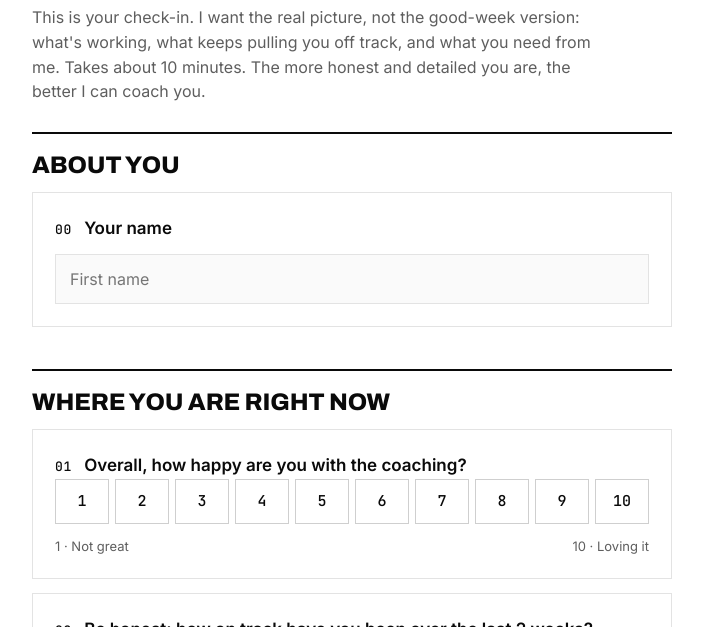
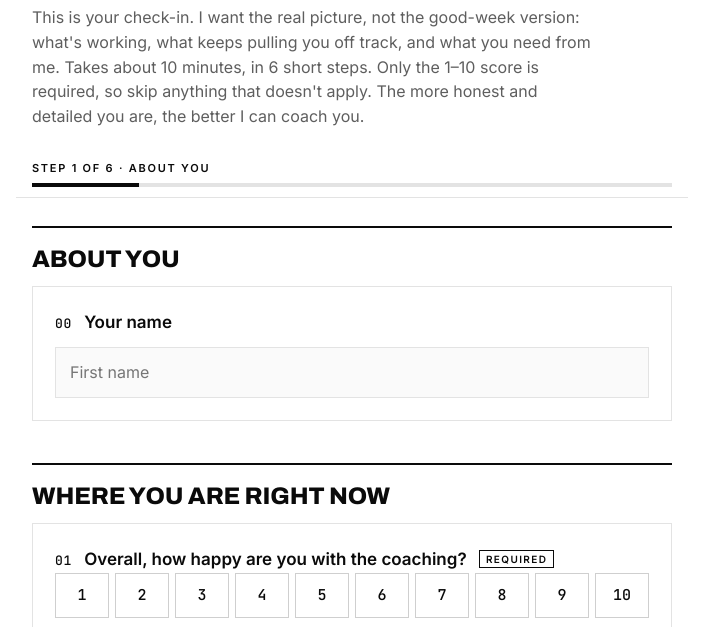
Before and after one commit to adarshpam3/week8-checkin-form, a website: page index.html in a window 1280 px wide. Shown: the part 168-795 px from the top of the page, without its empty margins (288-991 px from the left). Drawn offline with Linux system fonts and the light colour scheme.

Commit message:
Step-by-step form with progress bar, saved indicator, growing text boxes
Six short steps instead of one long page, a sticky progress bar, a Required
tag on the only required question, and the form resumes at the last step.

Co-Authored-By: Claude Opus 5.5 <noreply@anthropic.com>

```diff
--- a/index.html
+++ b/index.html
@@ -14,9 +14,14 @@
   <header id="intro">
     <div class="eyebrow">Coaching check-in · with Adarsh</div>
     <h1>How's it really going?</h1>
-    <p class="lede">This is your check-in. I want the real picture, not the good-week version: what's working, what keeps pulling you off track, and what you need from me. Takes about 10 minutes. The more honest and detailed you are, the better I can coach you.</p>
+    <p class="lede">This is your check-in. I want the real picture, not the good-week version: what's working, what keeps pulling you off track, and what you need from me. Takes about 10 minutes, in 6 short steps. Only the 1–10 score is required, so skip anything that doesn't apply. The more honest and detailed you are, the better I can coach you.</p>
     <p class="notice" id="draftNote" hidden>Welcome back. Your answers from last time were saved on this device, so you can carry on where you left off.</p>
   </header>
+
+  <div class="progress" id="prog" role="status" aria-live="polite">
+    <div class="ptop"><span id="pStep"></span><span class="saved" id="pSaved" hidden>Saved</span></div>
+    <div class="ptrack" aria-hidden="true"><i id="pFill"></i></div>
+  </div>
 
   <form id="f" novalidate></form>
 
@@ -68,7 +73,8 @@
   /* ---------- build the form from questions.js ---------- */
   let n=0;
   const num=()=>String(n++).padStart(2,'0');
-  const head=(q,forId)=>`<span class="q-head"><span class="num">${num()}</span>${forId?`<label class="t" for="${forId}">${esc(q.label)}</label>`:`<span>${esc(q.label)}</span>`}</span>`;
+  const req=q=>q.required?' <span class="req">Required</span>':'';
+  const head=(q,forId)=>`<span class="q-head"><span class="num">${num()}</span>${forId?`<label class="t" for="${forId}">${esc(q.label)}${req(q)}</label>`:`<span>${esc(q.label)}${req(q)}</span>`}</span>`;
   const hint=q=>q.hint?`<p class="hint">${esc(q.hint)}</p>`:'';
   const note=q=>q.note?`<textarea id="${q.note.id}" placeholder="${esc(q.note.placeholder||'Tell me more (optional)')}"></textarea>`:'';
   function block(q){
@@ -82,12 +88,56 @@
     const chips=q.options.map((o,i)=>`<label class="chip"><input type="${multi?'checkbox':'radio'}" name="${q.id}" id="${q.id}_${i}" value="${esc(o)}"><span>${esc(o)}</span></label>`).join('');
     return `<div class="q"><fieldset><legend>${head(q)}</legend>${hint(q)}<div class="chips">${chips}</div>${note(q)}</fieldset></div>`;
   }
-  f.innerHTML=SECTIONS.map(s=>`<h2 class="sec">${esc(s.title)}</h2>${s.intro?`<p class="secintro">${esc(s.intro)}</p>`:''}${s.qs.map(block).join('')}`).join('')+
-    `<div class="hp" aria-hidden="true"><label for="website">Leave this empty</label><input type="text" id="website" tabindex="-1" autocomplete="off"></div>
-     <button class="btn" type="submit" id="send">Send to Adarsh</button>
-     <p class="err" id="err" hidden></p>`;
-  // The first heading sits right under the page title, so it doesn't need the extra gap.
-  f.querySelector('.sec').style.marginTop='0';
+  // Steps: one section per screen. A tiny section (like "About you") joins the next one.
+  const STEPS=[];
+  for(let i=0;i<SECTIONS.length;i++){
+    const group=[SECTIONS[i]];
+    if(SECTIONS[i].qs.length<2&&SECTIONS[i+1])group.push(SECTIONS[++i]);
+    STEPS.push({title:group[0].title,sections:group});
+  }
+  const last=STEPS.length-1;
+  f.innerHTML=STEPS.map((st,i)=>`<div class="step" data-step="${i}"${i?' hidden':''}>
+      ${st.sections.map(s=>`<h2 class="sec">${esc(s.title)}</h2>${s.intro?`<p class="secintro">${esc(s.intro)}</p>`:''}${s.qs.map(block).join('')}`).join('')}
+      <p class="err" data-err hidden></p>
+      <div class="stepnav">
+        ${i?'<button class="btn ghost" type="button" data-back>Back</button>':'<span></span>'}
+        ${i<last?'<button class="btn" type="submit" data-next>Next</button>':'<button class="btn" type="submit" id="send">Send to Adarsh</button>'}
+      </div>
+    </div>`).join('')+
+    `<div class="hp" aria-hidden="true"><label for="website">Leave this empty</label><input type="text" id="website" tabindex="-1" autocomplete="off"></div>`;
+
+  /* ---------- step navigation ---------- */
+  let step=0;
+  const STEP_KEY='checkinStep';
+  function show(i,scroll){
+    step=Math.max(0,Math.min(last,i));
+    f.querySelectorAll('.step').forEach(el=>{el.hidden=Number(el.dataset.step)!==step});
+    $('intro').hidden=step>0;
+    $('pStep').textContent=`Step ${step+1} of ${STEPS.length} · ${STEPS[step].title}`;
+    $('pFill').style.width=((step+1)/STEPS.length*100)+'%';
+    try{localStorage.setItem(STEP_KEY,String(step))}catch(e){}
+    if(scroll)window.scrollTo({top:0,behavior:'smooth'});
+    growAll();
+  }
+  function stepOk(){
+    const el=f.querySelector(`.step[data-step="${step}"]`);
+    const ids=STEPS[step].sections.flatMap(s=>s.qs).filter(q=>q.required);
+    const d=collect();
+    const missing=ids.find(q=>!d[q.id]);
+    const err=el.querySelector('[data-err]');
+    if(!missing){err.hidden=true;return true}
+    err.textContent=`Pick a score for "${missing.label}" to carry on.`;err.hidden=false;
+    const first=f.querySelector(`input[name="${missing.id}"]`)||$(missing.id);
+    first.closest('.q').scrollIntoView({behavior:'smooth',block:'center'});first.focus({preventScroll:true});
+    return false;
+  }
+  f.addEventListener('click',e=>{if(e.target.closest('[data-back]'))show(step-1,true)});
+  f.addEventListener('change',()=>{const el=f.querySelector(`.step[data-step="${step}"] [data-err]`);if(el&&!el.hidden)stepOk()});
+
+  /* ---------- write-in boxes grow as people type ---------- */
+  const grow=t=>{t.style.height='auto';t.style.height=Math.max(t.scrollHeight+2,92)+'px'};
+  const growAll=()=>f.querySelectorAll('.step:not([hidden]) textarea').forEach(grow);
+  f.addEventListener('input',e=>{if(e.target.tagName==='TEXTAREA')grow(e.target)});
 
   /* ---------- read / write answers ---------- */
   function collect(){
@@ -129,12 +179,23 @@
   const draft={
     get(){try{return JSON.parse(localStorage.getItem(DRAFT)||'null')}catch(e){return null}},
     set(d){try{localStorage.setItem(DRAFT,JSON.stringify(d))}catch(e){}},
-    clear(){try{localStorage.removeItem(DRAFT)}catch(e){}}
+    clear(){try{localStorage.removeItem(DRAFT);localStorage.removeItem(STEP_KEY)}catch(e){}}
   };
+  let savedTimer;
+  function save(){
+    draft.set(collect());
+    const el=$('pSaved');el.hidden=false;el.classList.remove('pop');void el.offsetWidth;el.classList.add('pop');
+  }
   const saved=draft.get();
-  if(saved&&typeof saved==='object'){fill(saved);$('draftNote').hidden=false}
-  let t;f.addEventListener('input',()=>{clearTimeout(t);t=setTimeout(()=>draft.set(collect()),400)});
-  f.addEventListener('change',()=>draft.set(collect()));
+  let startStep=0;
+  if(saved&&typeof saved==='object'){
+    fill(saved);$('draftNote').hidden=false;$('pSaved').hidden=false;
+    try{startStep=Number(localStorage.getItem(STEP_KEY))||0}catch(e){}
+  }
+  show(startStep,false);
+  if(startStep>0)$('draftNote').hidden=true;
+  let t;f.addEventListener('input',()=>{clearTimeout(t);t=setTimeout(save,400)});
+  f.addEventListener('change',save);
 
   /* ---------- thank-you screen, tuned to how their weeks have been ---------- */
   function showDone(d){
@@ -144,7 +205,7 @@
       ?"Being this honest when things haven't gone to plan takes guts. Falling off isn't failing. Coming back is the whole game, and you just took the first step."
       :"You've been putting in the work, and it shows. Being honest about what's hard is how we keep this going for the long run.";
     if(d.goal){$('focusText').textContent=d.goal;$('focusBox').hidden=false}
-    $('intro').hidden=true;f.hidden=true;out.hidden=true;sent.hidden=false;
+    $('intro').hidden=true;$('prog').hidden=true;f.hidden=true;out.hidden=true;sent.hidden=false;
     window.scrollTo({top:0,behavior:'smooth'});
   }
 
@@ -152,16 +213,14 @@
   const required=QUESTIONS.filter(q=>q.required);
   f.addEventListener('submit',async e=>{
     e.preventDefault();
+    if(!stepOk())return;
+    if(step<last){show(step+1,true);return}
     const d=collect();
     const missing=required.find(q=>!d[q.id]);
-    const err=$('err');
     if(missing){
-      err.textContent=`Please answer "${missing.label}" first, then try again.`;err.hidden=false;
-      const first=f.querySelector(`input[name="${missing.id}"]`)||$(missing.id);
-      first.closest('.q').scrollIntoView({behavior:'smooth',block:'center'});first.focus({preventScroll:true});
-      return;
+      const at=STEPS.findIndex(st=>st.sections.some(s=>s.qs.includes(missing)));
+      show(at,true);setTimeout(stepOk,300);return;
     }
-    err.hidden=true;
     const btn=$('send');btn.disabled=true;btn.textContent='Sending…';
     try{
       const res=await fetch('/api/checkins',{method:'POST',headers:{'Content-Type':'application/json'},
@@ -170,7 +229,7 @@
       draft.clear();
       showDone(d);
     }catch(err){
-      txt.textContent=asText(d);f.hidden=true;sent.hidden=true;out.hidden=false;
+      txt.textContent=asText(d);f.hidden=true;$('prog').hidden=true;sent.hidden=true;out.hidden=false;
       out.scrollIntoView({behavior:'smooth',block:'start'});
     }finally{btn.disabled=false;btn.textContent='Send to Adarsh'}
   });
@@ -179,7 +238,7 @@
     const sel=()=>{const r=document.createRange();r.selectNodeContents(txt);const s=getSelection();s.removeAllRanges();s.addRange(r);ok.textContent='Text selected, copy it manually';ok.hidden=false};
     try{navigator.clipboard.writeText(txt.textContent).then(()=>{ok.textContent='Copied';ok.hidden=false},sel)}catch(e){sel()}
   });
-  $('edit').addEventListener('click',()=>{out.hidden=true;sent.hidden=true;f.hidden=false;$('intro').hidden=false;$('copied').hidden=true;window.scrollTo({top:0})});
+  $('edit').addEventListener('click',()=>{out.hidden=true;sent.hidden=true;f.hidden=false;$('prog').hidden=false;$('copied').hidden=true;show(step,true)});
 })();
 </script>
 </body>
--- a/styles.css
+++ b/styles.css
@@ -191,3 +191,22 @@ input:focus-visible,textarea:focus-visible{outline:none}
 .flag,.pill{border-radius:0}
 .bars .tr,.bars .tr i,.cols .c i{border-radius:0}
 .quote{font-size:22px;line-height:1.12}
+
+/* Steps + progress */
+.progress{position:sticky;top:0;z-index:5;background:var(--bg);margin:-8px -16px 0;padding:12px 16px 10px;display:flex;flex-direction:column;gap:8px;border-bottom:1px solid var(--line)}
+.ptop{display:flex;justify-content:space-between;align-items:center;gap:12px;font:600 11px var(--body);letter-spacing:.16em;text-transform:uppercase}
+.ptrack{height:4px;background:var(--line)}
+.ptrack i{display:block;height:100%;width:0;background:var(--ink);transition:width .35s ease}
+.saved{font:500 11px var(--mono);letter-spacing:.06em;text-transform:none;color:var(--muted);white-space:nowrap}
+.saved::before{content:"✓ "}
+.saved.pop{animation:pop 1.6s ease}
+@keyframes pop{0%{color:var(--ink)}100%{color:var(--muted)}}
+.step{display:flex;flex-direction:column;gap:14px}
+.step > .sec:first-child{margin-top:0}
+.stepnav{display:flex;justify-content:space-between;gap:10px;margin-top:8px}
+.stepnav .btn{flex:1;max-width:240px}
+.stepnav .btn:only-child,.stepnav span + .btn{margin-left:auto}
+[data-next]::after{content:"  →"}
+.req{display:inline-block;margin-left:8px;vertical-align:2px;font:600 10px var(--body);letter-spacing:.14em;text-transform:uppercase;border:1px solid var(--ink);padding:2px 6px}
+textarea{overflow:hidden;resize:none;min-height:92px}
+@media (prefers-reduced-motion:reduce){.ptrack i{transition:none}.saved.pop{animation:none}}
```
